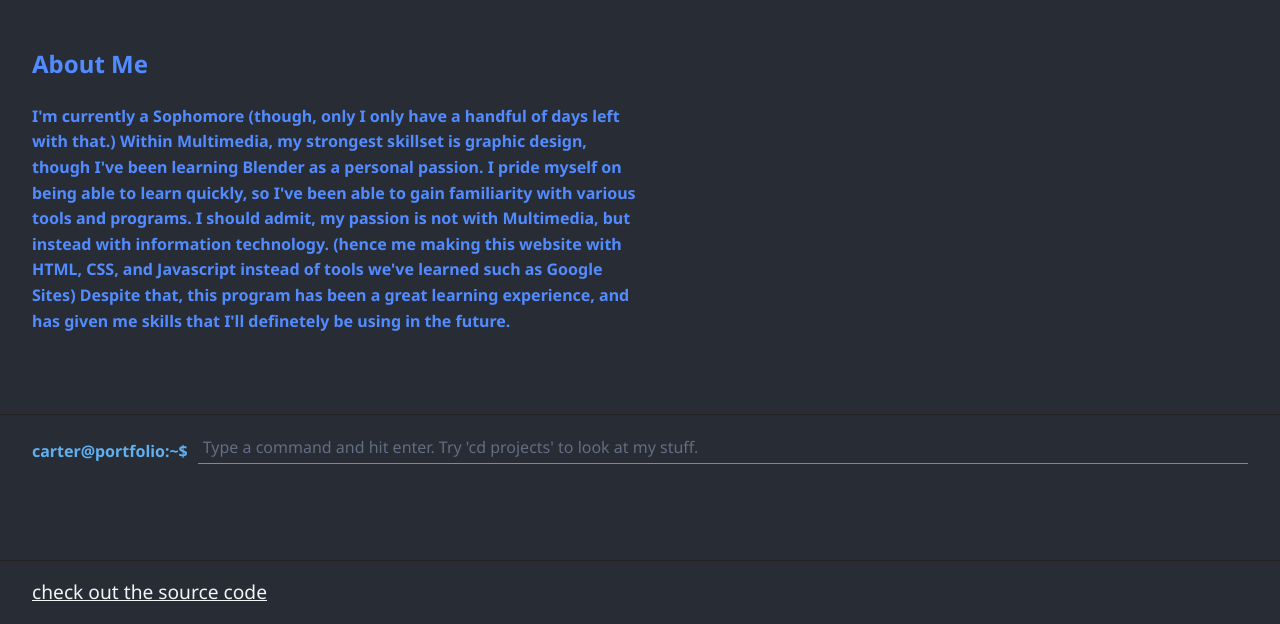
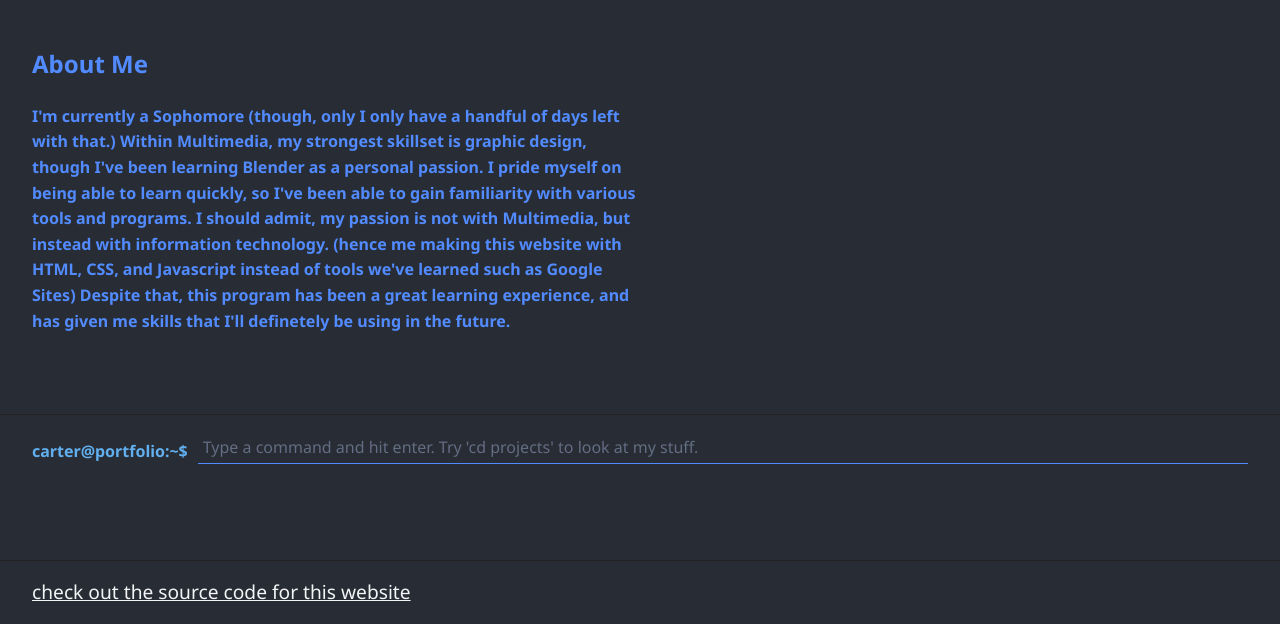
Before and after one commit to kalymos-a/multimedia-final-portfolio, a plain HTML site: page index.html in a window 1280 px wide. Shown: the part 176-800 px from the top of the page. Drawn offline with Linux system fonts and the light colour scheme.

Commit message:
Update index.html

```diff
--- a/index.html
+++ b/index.html
@@ -36,7 +36,7 @@
 
 
   <footer class="terminal-footer">
-    <a href="https://github.com/kalymos-a/multimedia-final-portfolio">check out the source code</a>
+    <a href="https://github.com/kalymos-a/multimedia-final-portfolio">check out the source code for this website</a>
   </footer>
 
   <script src="script.js"></script>
```
